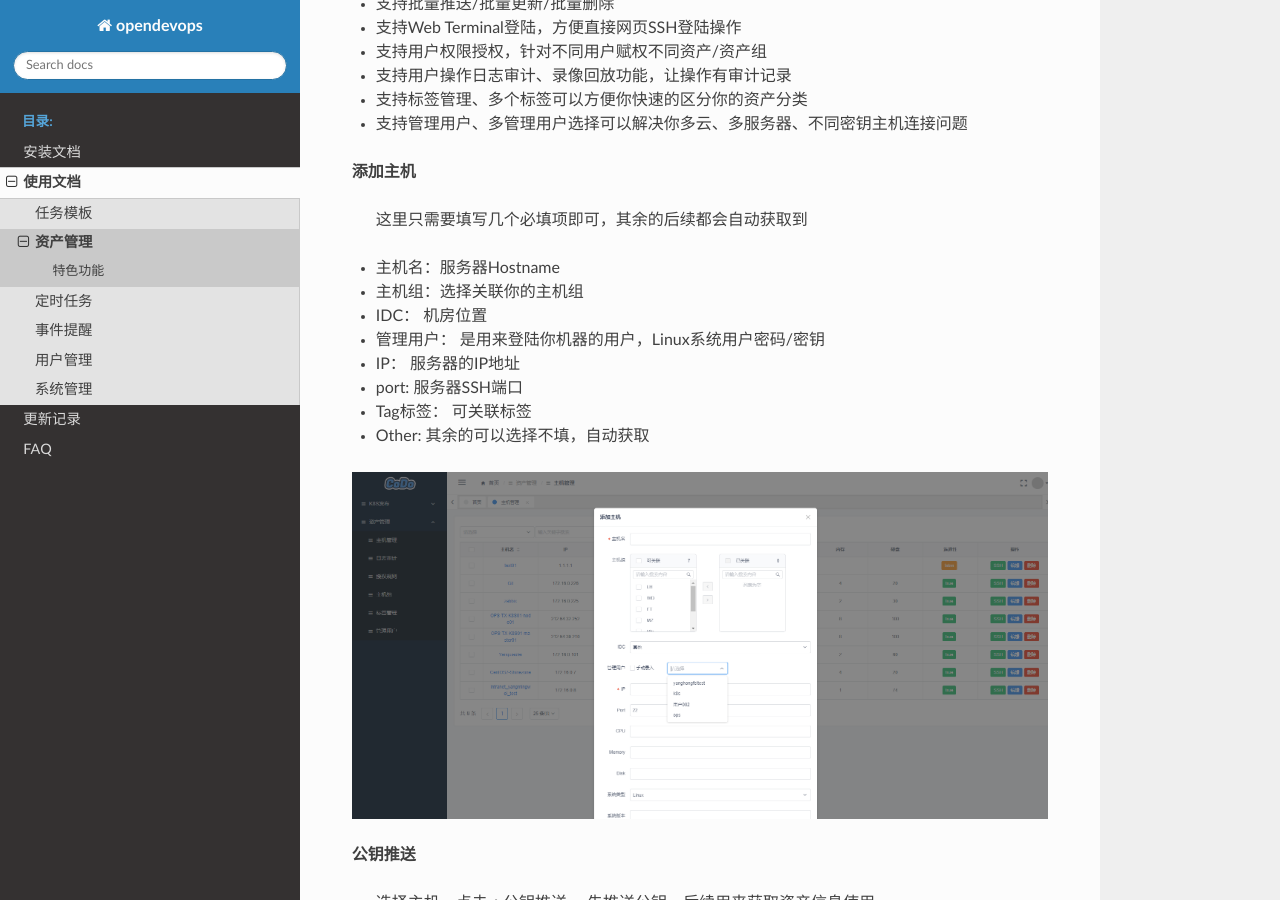
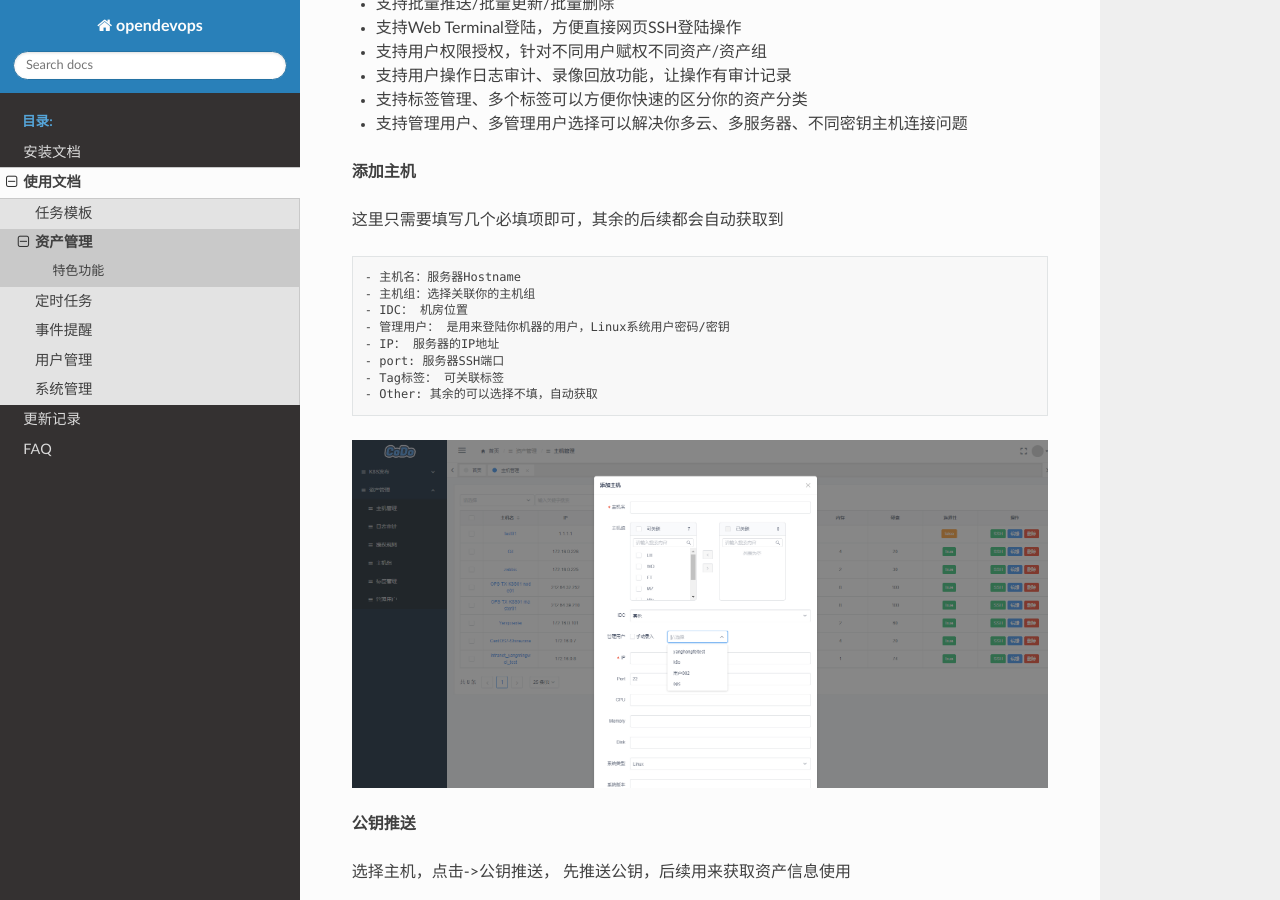
Before and after one commit to opendevops-cn/opendevops, a Sphinx documentation site: the page built from docs/source/cmdb_manager.md, in a window 1280 px wide and 900 px high, scrolled down 307 px. Built offline with Sphinx 7.4.7 and the Read the Docs theme 2.0.0, drawn with Linux system fonts in a browser that asks for light colours; pages that are not in the unit, such as notebooks, are missing from menus.

Commit message:
更新CMDB信息

````diff
--- a/docs/source/cmdb_manager.md
+++ b/docs/source/cmdb_manager.md
@@ -16,8 +16,9 @@
 
 **添加主机**
 
-> 这里只需要填写几个必填项即可，其余的后续都会自动获取到
+这里只需要填写几个必填项即可，其余的后续都会自动获取到
 
+```
 - 主机名：服务器Hostname
 - 主机组：选择关联你的主机组
 - IDC： 机房位置
@@ -26,12 +27,13 @@
 - port: 服务器SSH端口
 - Tag标签： 可关联标签
 - Other: 其余的可以选择不填，自动获取
+```
 
 ![](./_static/images/cmdb_add_host.png)
 
 **公钥推送**
 
-> 选择主机，点击->公钥推送， 先推送公钥，后续用来获取资产信息使用
+选择主机，点击->公钥推送， 先推送公钥，后续用来获取资产信息使用
 
 - 推送成功后连通性显示：true
 - 推送失败后连通性显示：false
````
